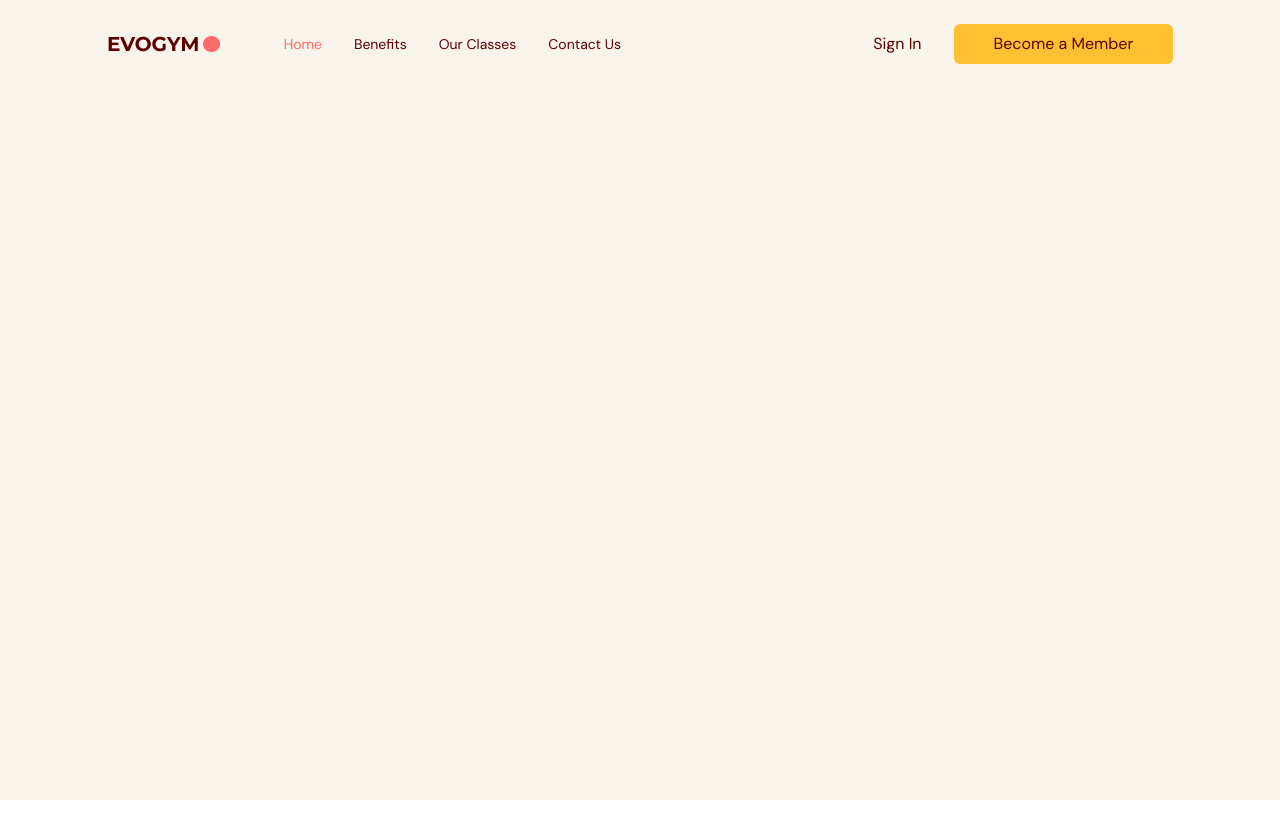
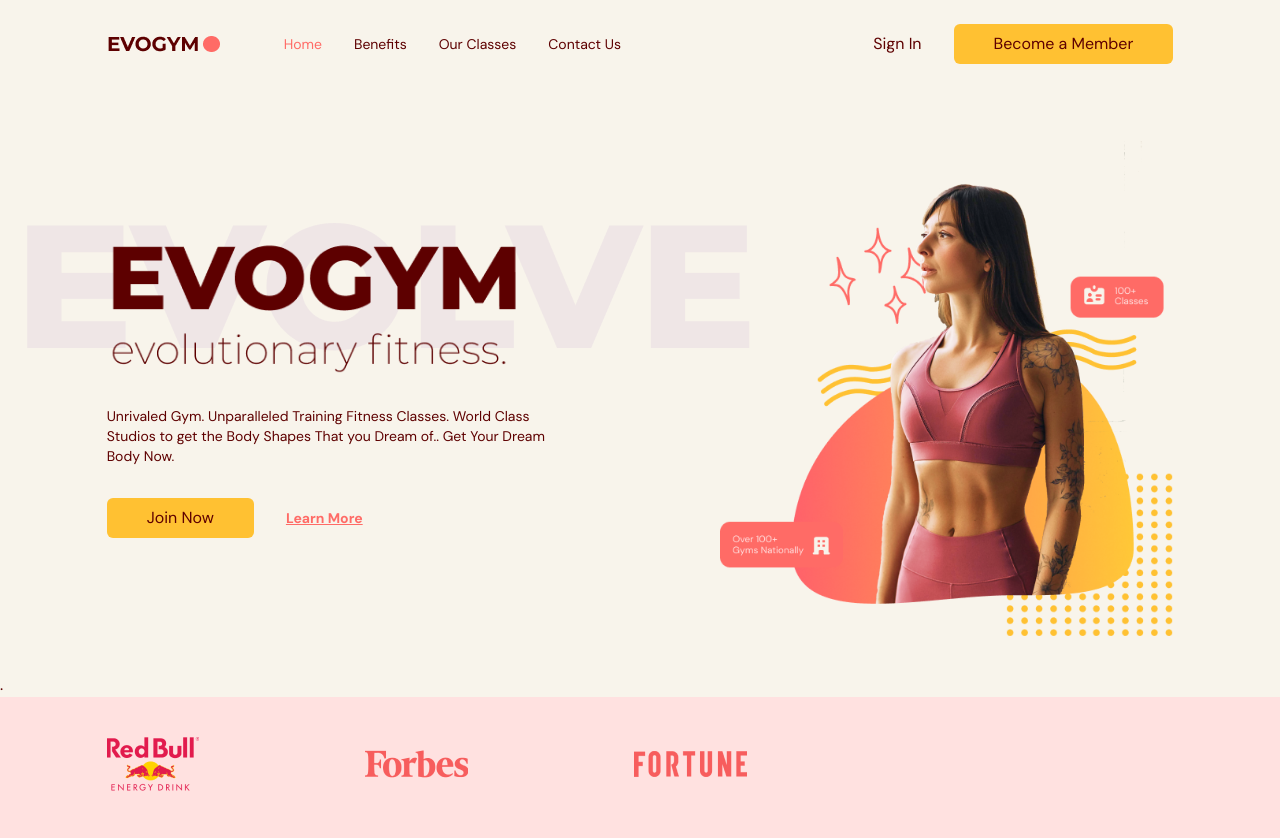
Before and after one commit to devalpha18/evogym, a React (Vite) app: page / in a window 1280 px wide. Shown: the top 838 px of the page. Before the commit the page ends 800 px from the top, so only its background shows below. Built offline with nearby package versions, Linux system fonts and the light colour scheme.

Commit message:
🚀 Home Page Created using Framer Motion

```diff
--- a/src/App.tsx
+++ b/src/App.tsx
@@ -1,4 +1,5 @@
 import { useEffect, useState } from "react";
+import Home from "./scenes/home/Home";
 import Navbar from "./scenes/navbar/Navbar";
 import { SelectedPage } from "./shared/types";
 
@@ -27,6 +28,7 @@
         selectedPage={selectedPage}
         setSelectedPage={setSelectedPage}
       />
+      <Home setSelectedPage={setSelectedPage} />
     </div>
   );
 };
--- /dev/null
+++ b/src/scenes/home/Home.tsx
@@ -0,0 +1,99 @@
+import HomePageText from "@/assets/HomePageText.png";
+import HomePageGraphic from "@/assets/HomePageGraphic.png";
+import SponsorRedBull from "@/assets/SponsorRedBull.png";
+import SponsorForbes from "@/assets/SponsorForbes.png";
+import SponsorFortune from "@/assets/SponsorFortune.png";
+import { SelectedPage } from "@/shared/types";
+import useMediaQueries from "@/hooks/useMediaQueries";
+import ActionButton from "@/shared/ActionButton";
+import AnchorLink from "react-anchor-link-smooth-scroll";
+import { motion } from "framer-motion";
+
+type Props = {
+  setSelectedPage: (value: SelectedPage) => void;
+};
+
+const Home = ({ setSelectedPage }: Props) => {
+  const isAboveMediumScreen = useMediaQueries("(min-width: 1060px)");
+
+  return (
+    <section id="home" className="gap-16 bg-gray-20 py-10 md:h-full md:pb-0">
+      {/* Image and Main Header */}
+      <motion.div
+        className="mx-auto w-5/6 items-center justify-center md:flex md:h-5/6"
+        onViewportEnter={() => setSelectedPage(SelectedPage.Home)}
+      >
+        {/* Main Header */}
+        <div className="z-10 mt-32 md:basis-3/5">
+          {/* Headings */}
+          <motion.div
+            className="md:-mt-20"
+            initial="hidden"
+            whileInView="visible"
+            viewport={{ once: true, amount: 0.5 }}
+            transition={{ duration: 0.5 }}
+            variants={{
+              hidden: { opacity: 0, x: -50 },
+              visible: { opacity: 1, x: 0 },
+            }}
+          >
+            <div className="relative">
+              <div className="befire:-top-20 before:absolute before:-left-20 before:z-[-1] md:before:content-evolvetext">
+                <img src={HomePageText} alt="home-page-text" />
+              </div>
+            </div>
+
+            <p className="mt-8 text-sm">
+              Unrivaled Gym. Unparalleled Training Fitness Classes. World Class
+              Studios to get the Body Shapes That you Dream of.. Get Your Dream
+              Body Now.
+            </p>
+          </motion.div>
+
+          {/* Actions */}
+          <motion.div
+            className="mt-8 flex items-center gap-8"
+            initial="hidden"
+            whileInView="visible"
+            viewport={{ once: true, amount: 0.5 }}
+            transition={{ delay: 0.2, duration: 0.5 }}
+            variants={{
+              hidden: { opacity: 0, x: -50 },
+              visible: { opacity: 1, x: 0 },
+            }}
+          >
+            <ActionButton setSelectedPage={setSelectedPage}>
+              Join Now
+            </ActionButton>
+            <AnchorLink
+              className="text-sm font-bold text-primary-500 underline hover:text-secondary-500"
+              onClick={() => setSelectedPage(SelectedPage.ContactUs)}
+              href={`#${SelectedPage.ContactUs}`}
+            >
+              <p>Learn More</p>
+            </AnchorLink>
+          </motion.div>
+        </div>
+
+        {/* Image */}
+        <div className="flex basis-3/5 justify-center md:z-10 md:ml-40 md:mt-16 md:justify-items-end">
+          <img src={HomePageGraphic} alt="home-page-graphic" />
+        </div>
+      </motion.div>
+      {/* Sponsors */}.
+      {isAboveMediumScreen && (
+        <div className="h-[150px] w-full bg-primary-100 py-10">
+          <div className="mx-auto w-5/6">
+            <div className="flex w-3/5 items-center justify-between gap-8">
+              <img src={SponsorRedBull} alt="sponsor-redbull" />
+              <img src={SponsorForbes} alt="sponsor-forbes" />
+              <img src={SponsorFortune} alt="sponsor-fortune" />
+            </div>
+          </div>
+        </div>
+      )}
+    </section>
+  );
+};
+
+export default Home;
```
